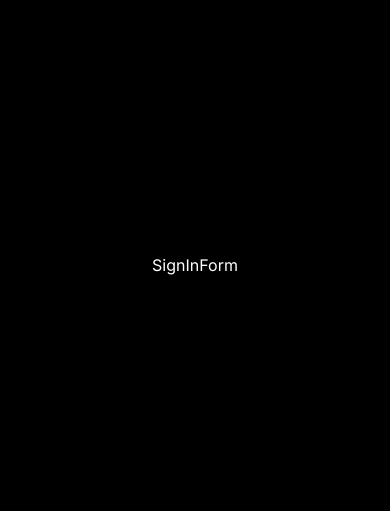
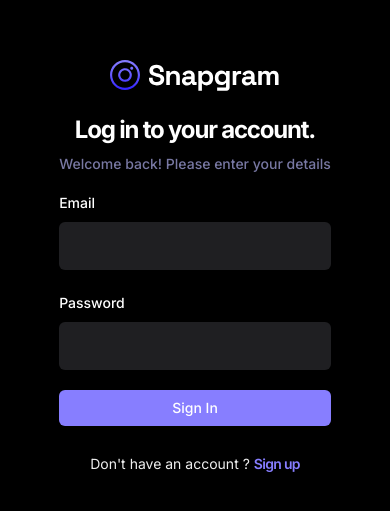
Before and after one commit to AchrafELBANOURI/SNAPGRAM, a React (Vite) app: page /sign-in in a window 390 px wide. Shown: the part 157-668 px from the top of the page. Built offline with nearby package versions, Linux system fonts and the light colour scheme; no server answers.

Commit message:
feat(SignIn) : implement Sign in form with Zod Validation

```diff
--- a/src/_auth/forms/SignInForm.tsx
+++ b/src/_auth/forms/SignInForm.tsx
@@ -1,11 +1,121 @@
-import React from 'react'
+import { zodResolver } from "@hookform/resolvers/zod"
+import { useForm } from "react-hook-form"
+
+import { Button } from "@/components/ui/button"
+import {
+  Form,
+  FormControl,
+  FormField,
+  FormItem,
+  FormLabel,
+  FormMessage,
+} from "@/components/ui/form"
+import { Input } from "@/components/ui/input"
+import { SignInValidation } from "@/lib/validation"
+import z from "zod"
+import Loader from "@/components/shared/Loader"
+import { Link , useNavigate } from "react-router-dom"
+import { useToast } from "@/hooks/use-toast"
+import { useSignInAccount } from "@/lib/react-query/queriesAndMutations"
+import { useUserContext } from "@/context/AuthContext"
+import { account } from "@/lib/appwrite/config"
+
+
 
 const SignInForm = () => {
+  const { toast } = useToast();
+  const { checkAuthUser , isLoading : isUserLoading } = useUserContext();
+  const navigate = useNavigate();
+
+  const {
+    mutateAsync : signInAccount
+  } = useSignInAccount();
+
+
+  // 1. Define your form.
+  const form = useForm<z.infer<typeof SignInValidation>>({
+    resolver: zodResolver(SignInValidation),
+    defaultValues: {
+      email : "",
+      password : "",
+    },
+  })
+
+  // 2. Define a submit handler.
+  async function onSubmit(values: z.infer<typeof SignInValidation>) {
+
+    await account.deleteSession('current');
+
+    const session = await signInAccount({
+      email : values.email ,
+      password : values.password
+    });
+
+    if(!session){
+      return toast({title : "Sign in failed. Please try again."})
+    }
+
+    const isLoggedIn = await checkAuthUser() ;
+
+    if(isLoggedIn){
+      form.reset();
+      navigate('/');
+    }else{
+      return toast({title : "Sign up failed. Please try again."});
+    }
+  }
+
   return (
-    <div>
-      SignInForm
-    </div>
+    <Form {...form}>
+      <div className="sm:w-420 flex-center flex-col">
+        <img src="/assets/images/logo.svg" alt="logo" />
+
+        <h2 className="h3-bold md:h2-bold pt-5 sm:pt-12">Log in to your account.</h2>
+        <p className="text-light-3 small-medium md:base-regular mt-2">Welcome back! Please enter your details</p>
+
+        <form onSubmit={form.handleSubmit(onSubmit)} className="flex flex-col gap-5 w-full mt-4">
+          <FormField
+            control={form.control}
+            name="email"
+            render={({ field }) => (
+              <FormItem>
+                <FormLabel>Email</FormLabel>
+                <FormControl>
+                  <Input type="text" className="shad-input" {...field} />
+                </FormControl>
+                <FormMessage />
+              </FormItem>
+            )}
+          />
+          <FormField
+            control={form.control}
+            name="password"
+            render={({ field }) => (
+              <FormItem>
+                <FormLabel>Password</FormLabel>
+                <FormControl>
+                  <Input type="password" className="shad-input" {...field} />
+                </FormControl>
+                <FormMessage />
+              </FormItem>
+            )}
+          />
+          <Button type="submit" className="shad-button_primary">
+            { isUserLoading ? (
+              <div className="flex-center gap-2">
+                <Loader />
+              </div>
+            ) : "Sign In"}
+          </Button>
+
+          <p className="small-regular text-light-2 text-center mt-2">
+            Don't have an account ?
+            <Link to="/sign-up" className="text-primary-500 small-semibold ml-1">Sign up</Link>
+          </p>
+        </form>
+      </div>
+    </Form>
   )
 }
 
-export default SignInForm
+export default SignInForm ;
--- a/src/_auth/forms/SignUpForm.tsx
+++ b/src/_auth/forms/SignUpForm.tsx
@@ -14,15 +14,17 @@ import { Input } from "@/components/ui/input"
 import { SignUpValidation } from "@/lib/validation"
 import z from "zod"
 import Loader from "@/components/shared/Loader"
-import { Link } from "react-router-dom"
+import { Link , useNavigate } from "react-router-dom"
 import { useToast } from "@/hooks/use-toast"
 import { useCreateUserAccount, useSignInAccount } from "@/lib/react-query/queriesAndMutations"
+import { useUserContext } from "@/context/AuthContext"
 
 
 
 const SignUpForm = () => {
   const { toast } = useToast();
-  const isLoading = true;
+  const { checkAuthUser , isLoading : isUserLoading } = useUserContext();
+  const navigate = useNavigate();
 
   const {
     mutateAsync : createUserAccount ,
@@ -66,8 +68,16 @@ const SignUpForm = () => {
       return toast({title : "Sign in failed. Please try again."})
     }
 
-    console.log(newUser);
+    const isLoggedIn = await checkAuthUser() ;
+
+    if(isLoggedIn){
+      form.reset();
+      navigate('/');
+    }else{
+      return toast({title : "Sign up failed. Please try again."});
+    }
   }
+
   return (
     <Form {...form}>
       <div className="sm:w-420 flex-center flex-col">
@@ -130,7 +140,7 @@ const SignUpForm = () => {
             )}
           />
           <Button type="submit" className="shad-button_primary">
-            { isLoading ? (
+            { isCreatingAccount ? (
               <div className="flex-center gap-2">
                 <Loader />
               </div>
--- /dev/null
+++ b/src/lib/react-query/QueryProvider.tsx
@@ -0,0 +1,14 @@
+import { QueryClient, QueryClientProvider } from '@tanstack/react-query'
+import React from 'react'
+
+
+
+const queryClient = new QueryClient();
+
+export const QueryProvider = ( { children } : { children : React.ReactNode }) => {
+  return (
+    <QueryClientProvider client={queryClient}>
+        {children}
+    </QueryClientProvider>
+  )
+}
--- a/src/lib/validation/index.ts
+++ b/src/lib/validation/index.ts
@@ -6,3 +6,8 @@ export const SignUpValidation = z.object({
     email : z.string().email(),
     password : z.string().min(8 , { message : "Password must be at least 8 characters"}),
 })
+
+export const SignInValidation = z.object({
+    email : z.string().email(),
+    password : z.string().min( 8 , { message : "Password must be at least 8 characters"}),
+})
--- a/src/main.tsx
+++ b/src/main.tsx
@@ -1,9 +1,16 @@
 import ReactDOM from 'react-dom/client';
 import App from './App';
 import { BrowserRouter } from 'react-router-dom';
+import AuthProvider from './context/AuthContext';
+import { QueryClientProvider } from '@tanstack/react-query';
+import { QueryProvider } from './lib/react-query/QueryProvider';
 
 ReactDOM.createRoot(document.getElementById('root')!).render(
     <BrowserRouter>
-        <App />
+        <QueryProvider>
+            <AuthProvider>
+                <App />
+            </AuthProvider>
+        </QueryProvider>
     </BrowserRouter>
 )
```
